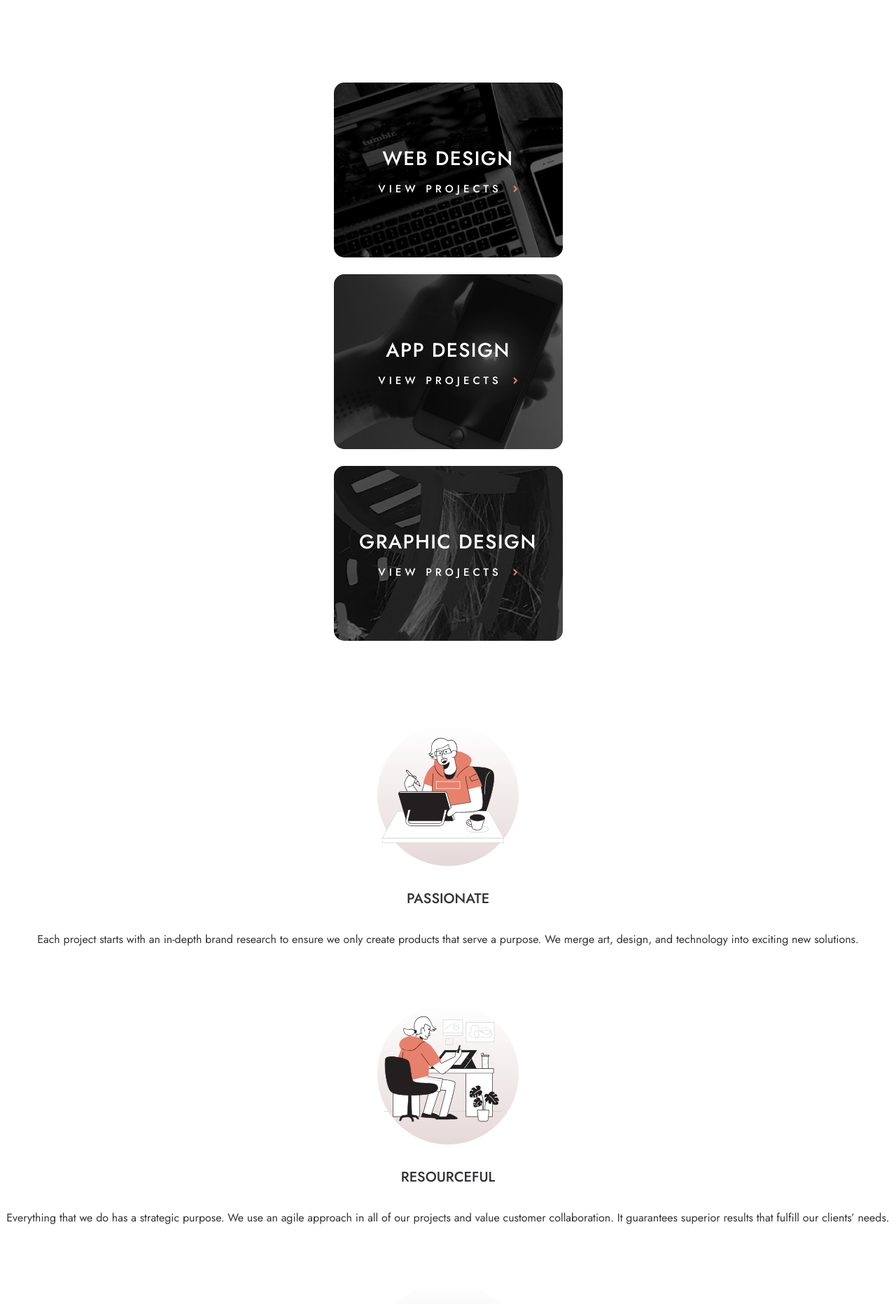
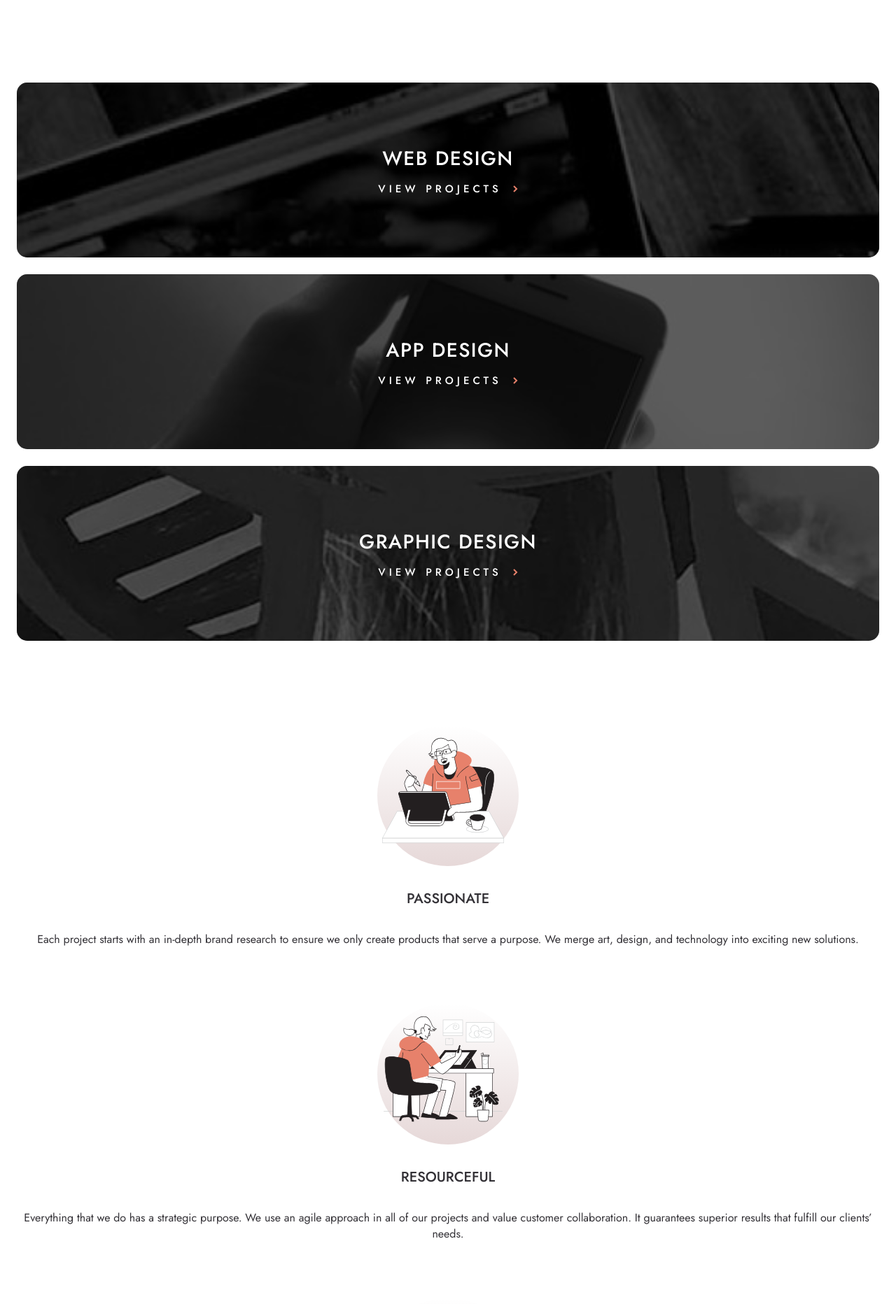
Before and after one commit to jvictorPS/Website_Designo, a React (Vite) app: page / in a window 1280 px wide. Shown: the part 941-2805 px from the top of the page at 70% size. Built offline with nearby package versions, Linux system fonts and the light colour scheme.

Commit message:
ajustes de padding seções do home

```diff
--- a/src/components/atoms/ServiceCard/style.js
+++ b/src/components/atoms/ServiceCard/style.js
@@ -2,7 +2,7 @@ import styled from "styled-components";
 
 
 export const ContainerCard = styled.div`
-    width: 327px;
+    width: 100%;
     height: 250px;
     border-radius: 15px;
     background: #000;
@@ -43,7 +43,7 @@ export const ContainerCard = styled.div`
     }
 
     div {
-        width: 327px;
+        width: 100%;
         height: 250px;
         position: absolute;
         top: 0;
--- a/src/components/molecules/AdvantagesSection/style.js
+++ b/src/components/molecules/AdvantagesSection/style.js
@@ -7,6 +7,7 @@ export const ContainerAdvantagesSection = styled.section`
     flex-direction: column;
     align-items: center;
     gap: 80px;
+    padding: 0 24px;
 `
 
 export const CardAdvantage = styled.div`
--- a/src/pages/Home/style.js
+++ b/src/pages/Home/style.js
@@ -14,6 +14,7 @@ export const ContainerCardsService = styled.section`
     align-items: center;
     flex-direction: column;
     gap: 24px;
+    padding: 0 24px;
 `
 
 export const SummaryAboutSection = styled.section`
```
